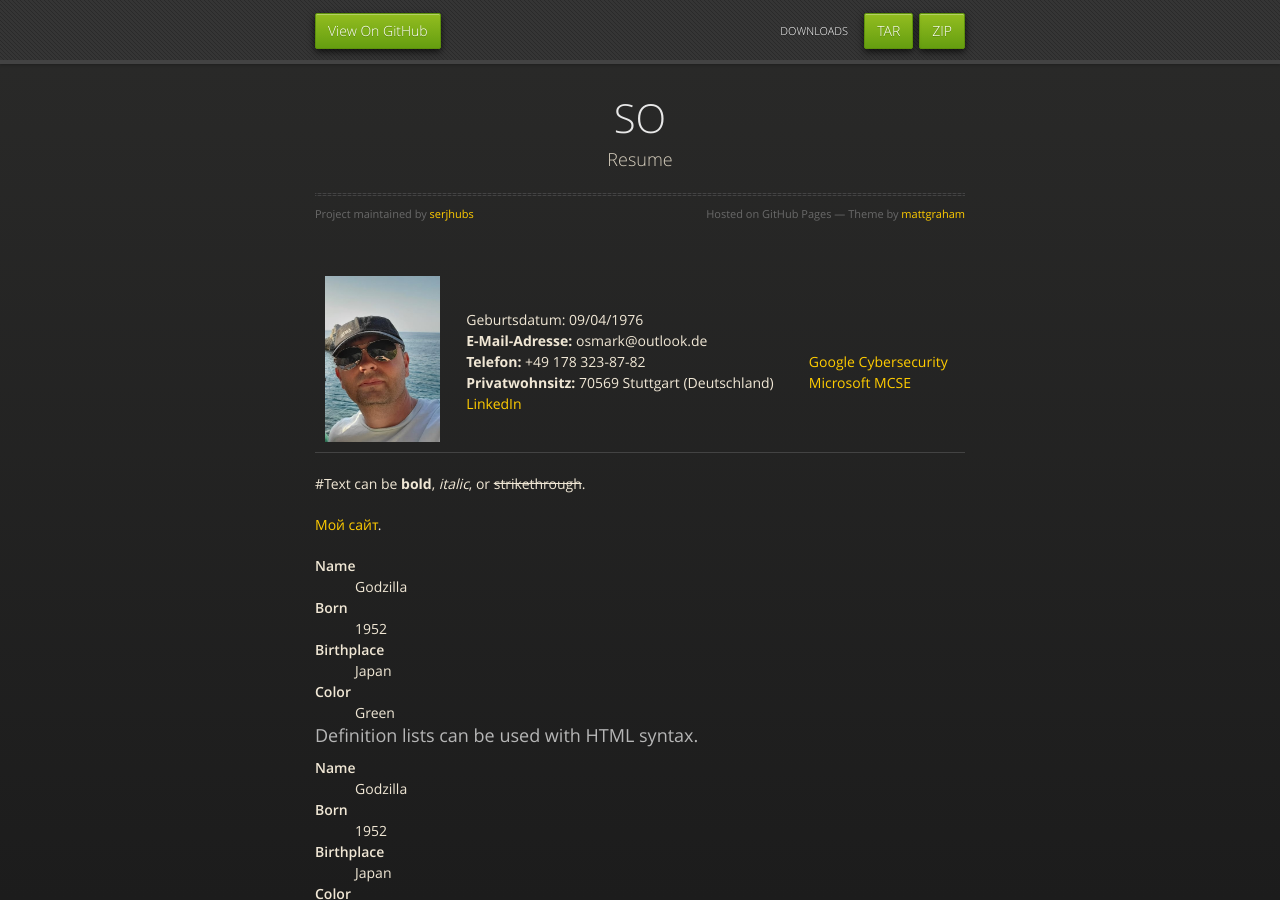
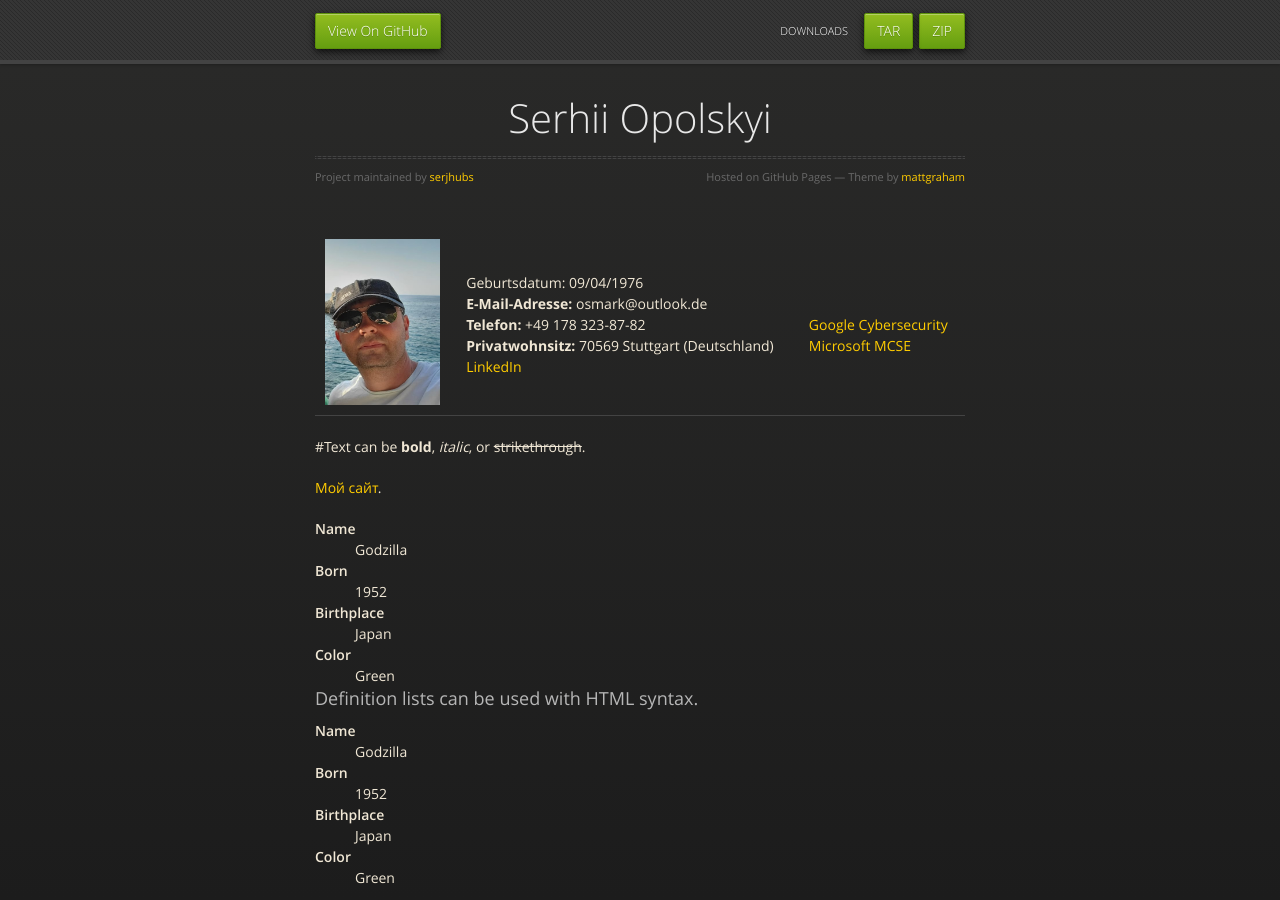
Before and after one commit to serjhubs/Resume, a Jekyll site: the page built from index.md, in a window 1280 px wide and 900 px high. Built offline with Jekyll 4.4.1, drawn with Linux system fonts in a browser that asks for light colours; the repository's description, which GitHub fills in, is left out.

Commit message:
Update _config.yml

```diff
--- a/_config.yml
+++ b/_config.yml
@@ -1,5 +1,5 @@
-title: SO
-description: Resume
+title: Serhii Opolskyi
+description:
 show_downloads: true
 google_analytics:
 theme: jekyll-theme-midnight
```
